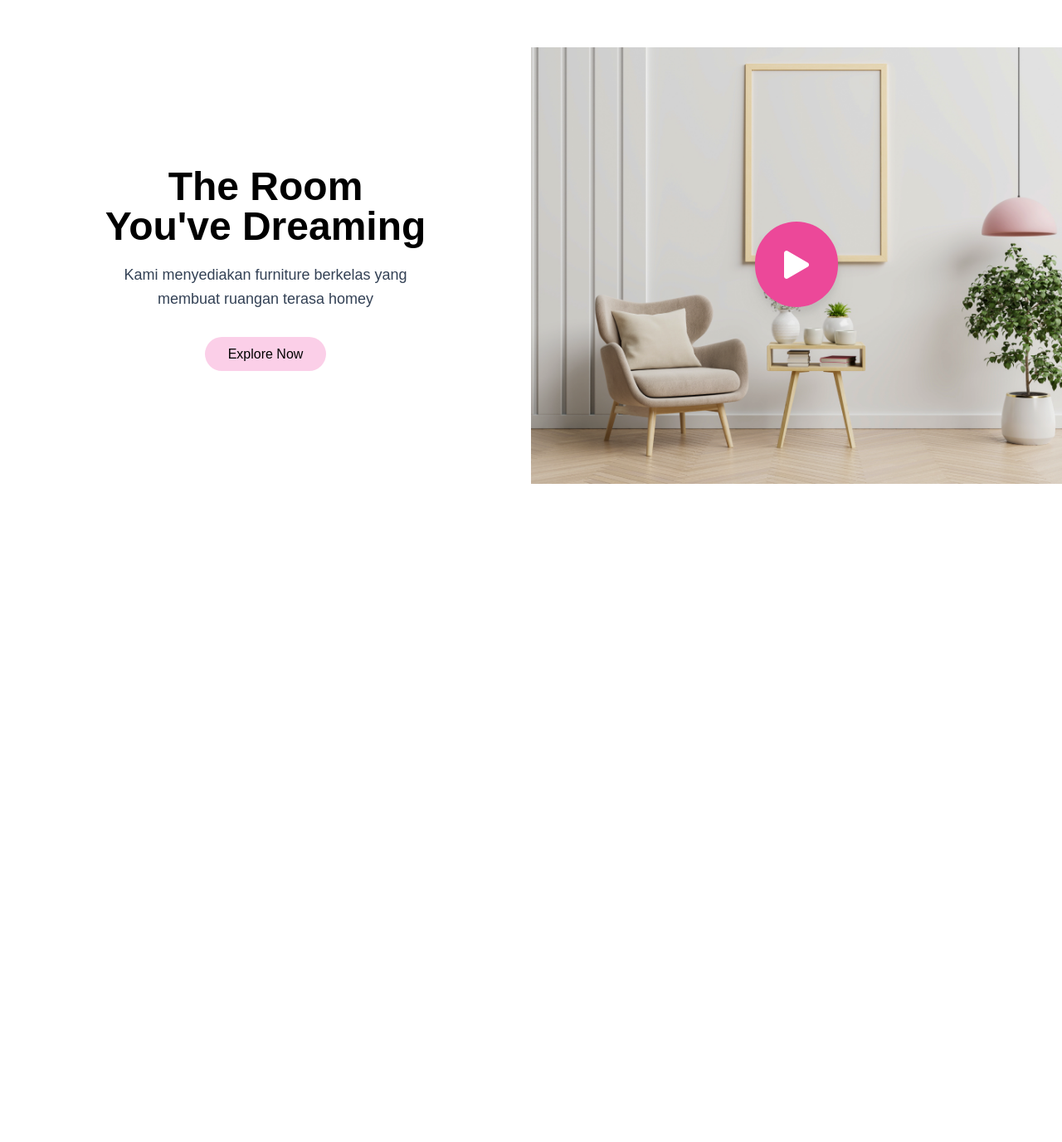
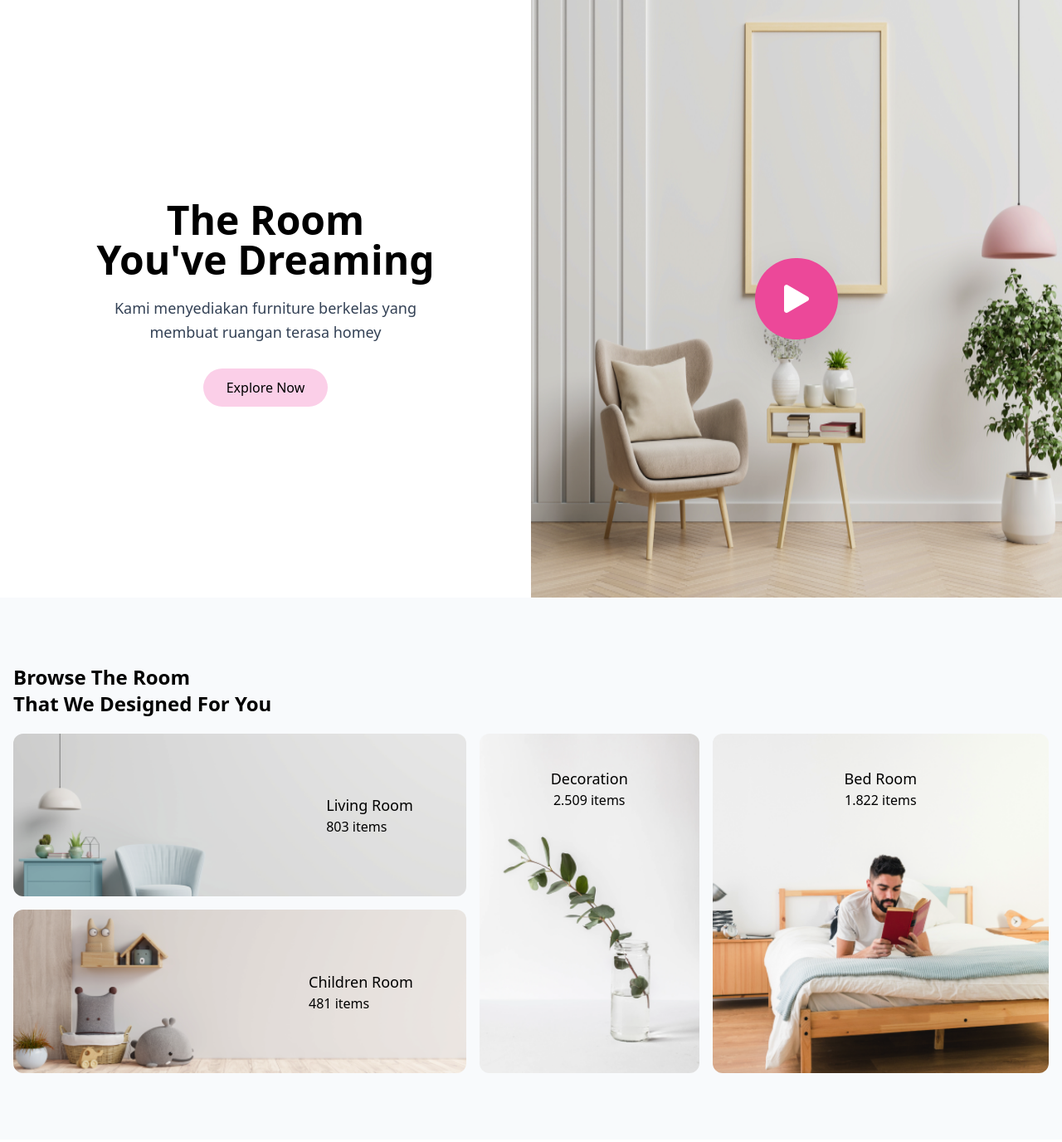
Before and after one commit to ranggaadithia/wdc-ecommerce, a website: page index.html in a window 1280 px wide. Shown: the top 1376 px of the page at 83% size. Drawn offline with nearby package versions, Linux system fonts and the light colour scheme.

Commit message:
make cataloge category

```diff
--- a/index.html
+++ b/index.html
@@ -10,8 +10,8 @@
       href="https://cdn.jsdelivr.net/npm/bootstrap-icons@1.10.5/font/bootstrap-icons.css"
     />
   </head>
-  <body class="font-primary" style="padding-bottom: 2000px">
-    <div class="flex md:items-center" style="height: 80vh">
+  <body class="font-sans" style="padding-bottom: 2000px">
+    <div class="flex md:items-center" style="height: 90vh">
       <div class="md:w-1/2 md:block hidden text-center">
         <h1 class="text-5xl font-semibold">The Room <br />You've Dreaming</h1>
         <p class="mt-5 mb-10 text-lg text-slate-700 leading-relaxed">
@@ -21,9 +21,13 @@
         <a href="" class="button-md">Explore Now</a>
       </div>
       <div
-        class="md:w-1/2 w-full relative bg-[url('../../src/img/inte2.jpg')] bg-cover bg-center bg-no-repeat bg-fixed"
+        class="md:w-1/2 w-full relative bg-[url('../../src/img/inte2.jpg')] bg-cover bg-no-repeat bg-center bg-fixed h-full md:bg-none"
       >
-        <img src="src/img/image-section-1.png" class="md:block hidden" alt="" />
+        <img
+          src="src/img/image-section-1.png"
+          class="md:block hidden h-full w-full"
+          alt=""
+        />
         <div
           class="flex flex-col items-center justify-center h-full text-center bg-black/30 md:hidden"
         >
@@ -37,14 +41,86 @@
           <a href="" class="button-md">Explore Now</a>
         </div>
         <button
-          class="absolute right-2 -bottom-1 md:inset-0 drop-shadow-xl"
+          class="absolute right-2 -bottom-1 md:inset-0 drop-shadow-2xl"
           id="button-play"
         >
           <i
-            class="bi bi-play-fill md:text-6xl md:px-5 md:pt-5 md:pb-4 text-3xl px-3 py-2 text-white bg-pink-500 rounded-full"
+            class="bi bi-play-fill md:text-6xl md:px-5 md:pt-2 md:pb-2 text-3xl px-3 py-2 text-white bg-pink-500 rounded-full"
           ></i>
         </button>
       </div>
     </div>
+    <div class="w-full bg-slate-50 py-20 container px-4 mx-auto">
+      <h3 class="text-2xl font-semibold">
+        Browse The Room <br />
+        That We Designed For You
+      </h3>
+      <div class="grid grid-cols-1 md:grid-rows-2 md:grid-cols-9 mt-5 md:gap-4">
+        <a
+          href=""
+          class="relative overflow-hidden rounded-xl h-40 md:row-span-1 md:col-span-4 md:h-full hover:drop-shadow-lg transition-all"
+        >
+          <img
+            src="src/img/image-catalog-1.png"
+            alt=""
+            class="object-cover h-full w-full"
+          />
+          <div
+            class="absolute flex justify-center flex-col inset-y-0 right-8 md:right-16"
+          >
+            <h5 class="font-medium text-lg">Living Room</h5>
+            <p>803 items</p>
+          </div>
+        </a>
+        <a
+          href=""
+          class="relative overflow-hidden rounded-xl h-40 mt-3 md:row-span-2 md:h-full md:col-span-2 md:mt-0 hover:drop-shadow-lg transition-all"
+        >
+          <img
+            src="src/img/image-catalog-3.png"
+            alt=""
+            class="object-cover h-full w-full"
+          />
+          <div
+            class="absolute flex justify-center flex-col inset-y-0 right-8 md:inset-x-0 md:items-center md:justify-start md:top-10"
+          >
+            <h5 class="font-medium text-lg">Decoration</h5>
+            <p>2.509 items</p>
+          </div>
+        </a>
+        <a
+          href=""
+          class="relative overflow-hidden rounded-xl h-40 mt-3 md:row-span-2 md:h-full md:col-span-3 md:mt-0 hover:drop-shadow-lg transition-all"
+        >
+          <img
+            src="src/img/image-catalog-4.png"
+            alt=""
+            class="object-cover h-full w-full"
+          />
+          <div
+            class="absolute flex justify-center flex-col inset-y-0 right-8 md:inset-x-0 md:items-center md:justify-start md:top-10"
+          >
+            <h5 class="font-medium text-lg">Bed Room</h5>
+            <p>1.822 items</p>
+          </div>
+        </a>
+        <a
+          href=""
+          class="relative overflow-hidden rounded-xl h-40 mt-3 md:col-span-4 md:mt-0 md:h-full hover:drop-shadow-lg transition-all"
+        >
+          <img
+            src="src/img/image-catalog-2.png"
+            alt=""
+            class="object-cover h-full w-full"
+          />
+          <div
+            class="absolute flex justify-center flex-col inset-y-0 right-8 md:right-16"
+          >
+            <h5 class="font-medium text-lg">Children Room</h5>
+            <p>481 items</p>
+          </div>
+        </a>
+      </div>
+    </div>
   </body>
 </html>
```
Also changed, not shown: src/css/style.css, src/img/image-catalog-1.png (added), src/img/image-catalog-2.png (added), src/img/image-catalog-3.png (added), src/img/image-catalog-4.png (added).
